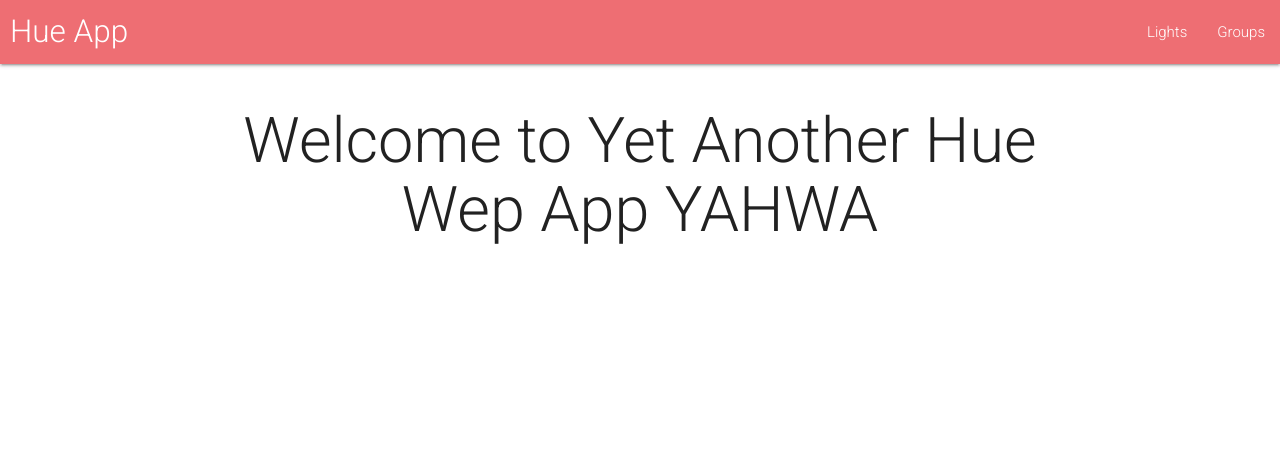
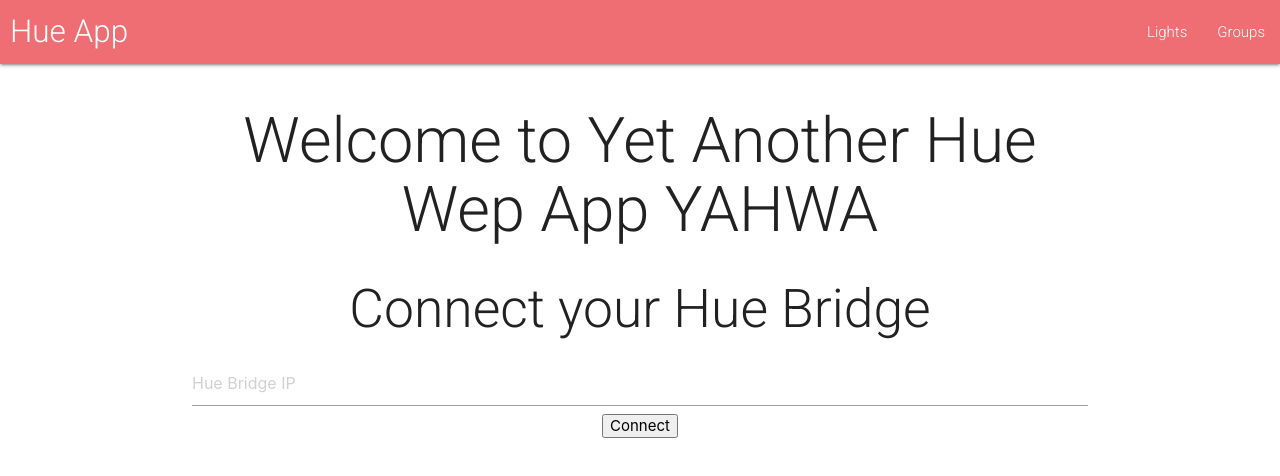
Before and after one commit to Brandon205/hue-lights, a React (Create React App) app: page / in a window 1280 px wide. Shown: the top 476 px of the page. Built offline with nearby package versions, Linux system fonts and the light colour scheme.

Commit message:
Added ability to connect to Hue bridges

```diff
--- a/src/App.jsx
+++ b/src/App.jsx
@@ -1,13 +1,62 @@
-import React from 'react';
+import React, { useState, useEffect } from 'react';
 import { BrowserRouter as Router, Route, Link } from 'react-router-dom';
+import Axios from 'axios';
 import Home from './Home';
 import Lights from './Lights';
 import Groups from './Groups';
 import './App.css';
 
-const url = "http://192.168.1.138/api/f5y86pTphO238JSQkZSKMhXusS5l3kDsvoWhv9xw" // THIS TOO
+//  const url = "http://192.168.1.138/api/f5y86pTphO238JSQkZSKMhXusS5l3kDsvoWhv9xw"
 
 export default function App() {
+  const [url, setUrl] = useState('default');
+  const [connected, setConnected] = useState(false);
+  const [ip, setIp] = useState('');
+
+  useEffect(() => { // To see if the user already has info in LS
+    if (localStorage.getItem('hue-ip') === null) {
+      setConnected(false)
+    } else {
+      let info = localStorage.getItem('hue-ip').split(',')
+      setConnected(true)
+      setUrl(`https://${info[0]}/api/${info[1]}`)
+    }
+  }, [])
+
+  let updateUrl = (e) => { // Sets the URL for the REST API
+    e.preventDefault();
+    let username;
+    Axios.post(`https://${ip}/api`, {"devicetype": "YAHWA#user"}).then(res => {
+      if (res.data[0].error) {
+        console.log('Link button not pressed')
+      } else {
+        username = res.data[0].success.username
+        localStorage.setItem('hue-ip', `${ip},${res.data[0].success.username}`)
+        let tempUrl = `https://${ip}/api/${username}`
+        setUrl(tempUrl);
+      }
+    })
+  }
+
+  let login;
+  if (connected) { // Check if Bridge is connected to display login or success message respectively TODO: Add disconnect button to connected message (resets LS)
+    login = (
+      <div className="container">
+        <h2>Your Hue bridge is <span className="green-text text-darken-3">connected</span>.</h2>
+      </div>
+    )
+  } else {
+    login = (
+      <div className="container">
+        <h2>Connect your Hue Bridge</h2>
+        <form>
+          <input className="validate" type="text" name="ip" id="ip" placeholder="Hue Bridge IP" value={ip} onChange={(e) => setIp(e.target.value)} required />
+          <input type="submit" value="Connect" onClick={(e) => updateUrl(e)} />
+        </form>
+        </div>
+    )
+  }
+
   return (
     <Router>
       <header>
@@ -26,6 +75,7 @@
         <Route exact path="/" component={Home} />
         <Route exact path="/lights" render={() => <Lights url={url} />} />
         <Route exact path="/groups" render={() => <Groups url={url} />} />
+        {login}
       </main>
     </Router>
   )
--- a/src/Groups.jsx
+++ b/src/Groups.jsx
@@ -1,4 +1,5 @@
 import React, { useState, useEffect } from 'react';
+import { Link } from 'react-router-dom';
 import { SketchPicker } from 'react-color';
 import { rgbToXY, xyToRGB } from './colorConverter.js';
 import Axios from 'axios';
@@ -11,10 +12,12 @@
     const [rgb, setRgb] = useState({"r": 255, "g": 255, "b": 255}); // Color Picker color
 
     useEffect(() => {
-        Axios.get(props.url + "/groups").then(res => {
-            let hueGroups = Object.entries(res.data)
-            setGroups(hueGroups)
-        })
+        if (props.url !== "default") {
+            Axios.get(props.url + "/groups").then(res => {
+                let hueGroups = Object.entries(res.data)
+                setGroups(hueGroups)
+            })
+        }
     }, [props.url, lightSwitch])
 
     let toggleLights = (groupNum, on) => {
@@ -69,8 +72,12 @@
             </div>
         );
     } else {
-        content = (<h2>No Groups made yet</h2>)
-        //TODO: Add a create form or something here
+        content = (
+            <div className="container">
+                <h1>No created groups found</h1>
+                <h4>Or have you <Link to="/Login">connected</Link> your hue bridge yet?</h4>
+            </div>);
+        //TODO: Create group form here
     }
     return (
         <div className="container">
--- a/src/Lights.jsx
+++ b/src/Lights.jsx
@@ -1,4 +1,5 @@
 import React, { useState, useEffect } from 'react';
+import { Link } from 'react-router-dom';
 import { SketchPicker } from 'react-color';
 import { rgbToXY, xyToRGB } from './colorConverter.js';
 import Axios from 'axios';
@@ -11,10 +12,12 @@
   const [rgb, setRgb] = useState({"r": 255, "g": 255, "b": 255});
 
   useEffect(() => {
+    if (props.url !== "default") {
       Axios.get(props.url + '/lights').then(res => {
-          let hueLights = Object.entries(res.data)
-          setLights(hueLights)
+        let hueLights = Object.entries(res.data)
+        setLights(hueLights)
       })
+    }
   }, [props.url, lightSwitch])
 
   let toggleLight = (lightNum, on) => {
@@ -74,6 +77,7 @@
     content = (
       <div className="container">
         <h1>No connected lights found</h1>
+        <h4>Or have you <Link to="/Login">connected</Link> your hue bridge yet?</h4>
       </div>
     )
   }
```
